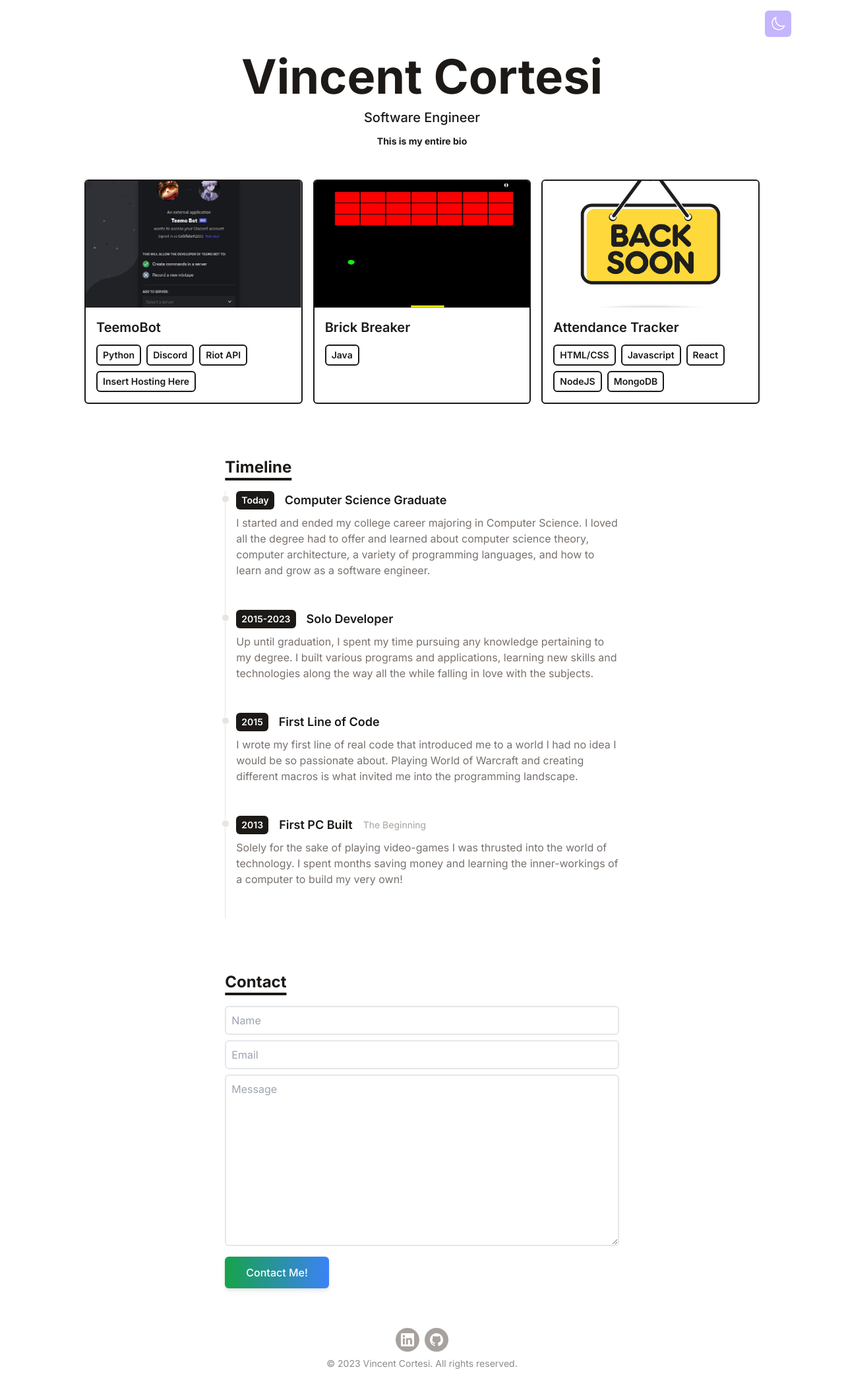
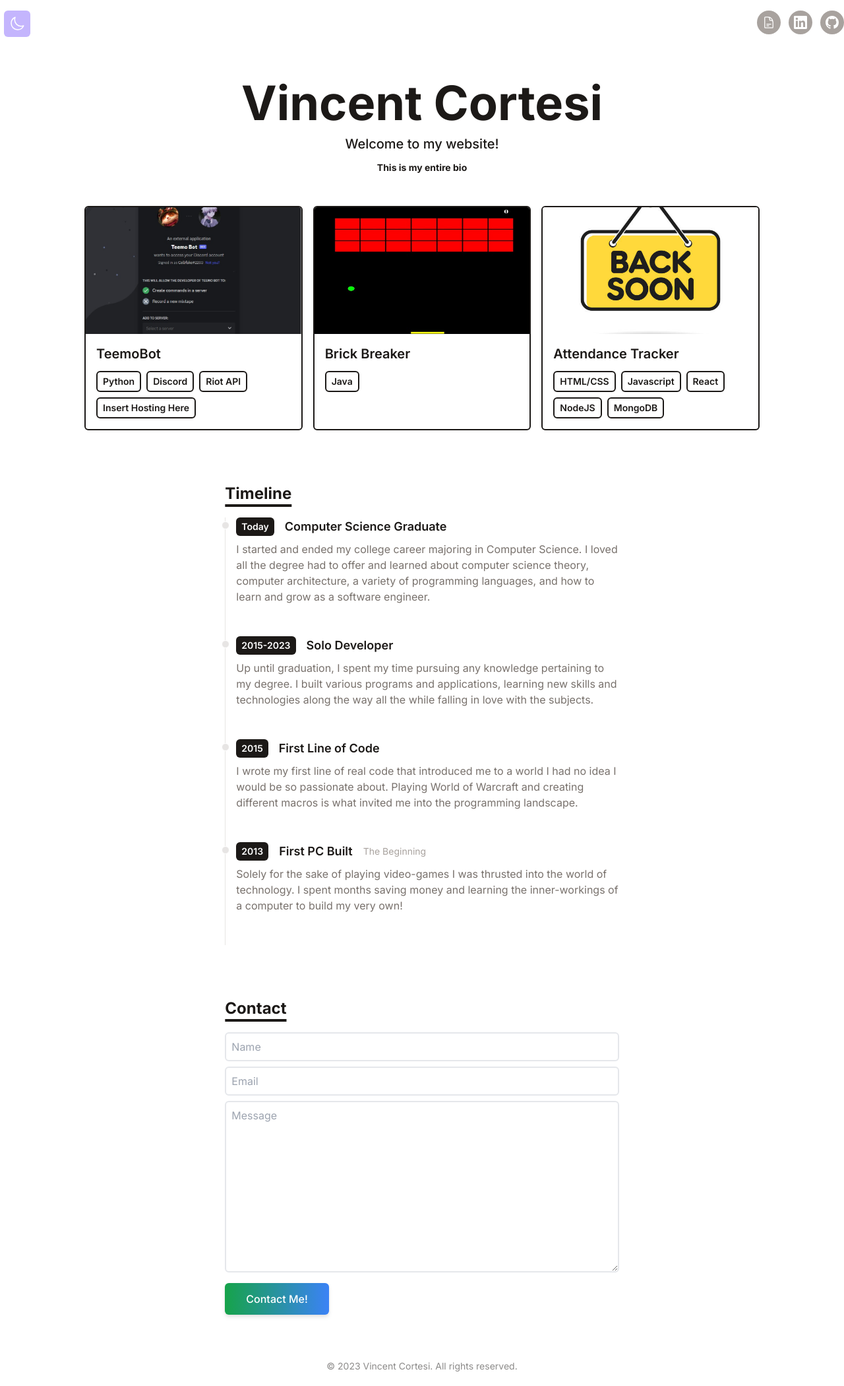
Before and after one commit to Vcortesi/my-portfolio, a React (Vite) app: page / in a window 1280 px wide. Shown: the whole page at 66% size. Built offline with nearby package versions, Linux system fonts and the light colour scheme.

Commit message:
Added new link/re-organized

```diff
--- a/src/App.jsx
+++ b/src/App.jsx
@@ -4,6 +4,7 @@ import Footer from './components/Footer';
 import Intro from './components/Intro';
 import Portfolio from './components/Portfolio';
 import Timeline from './components/Timeline';
+import Header from './components/Header';
 
 function App() {
 	const [theme, setTheme] = useState(null);
@@ -67,12 +68,13 @@ function App() {
 		<button
 			type="button"
 			onClick={handleThemeSwitch}
-			className="fixed p-2 z-10 right-20 top-4 bg-violet-300 dark:bg-orange-300 text-lg p-1 rounded-md"
+			className="fixed p-2 z-10 left-1.5 top-4 bg-violet-300 dark:bg-orange-300 text-lg p-1 rounded-md"
 		>
 			{theme === 'dark' ? sun : moon}
 		</button>
 		<div className="bg-white dark:bg-stone-900 text-stone-900 dark:text-stone-300 min-h-screen font-inter">
 			<div className="max-w-5xl w-11/12 mx-auto">
+				<Header />
 				<Intro />
 				<Portfolio />
 				<Timeline />
--- a/src/components/Contact.jsx
+++ b/src/components/Contact.jsx
@@ -30,7 +30,7 @@ function Contact() {
                   className="p-2 mb-4 bg-transparent border-2 rounded-md focus:outline-none"
                />
                <button
-                  type="submit"
+                  type="button"
                   className="text-center inline-block px-8 py-3 w-max text-base
                    font-medium rounded-md text-white bg-gradient-to-r from-green-600
                    to-blue-500 drop-shadow-md"
--- a/src/components/Footer.jsx
+++ b/src/components/Footer.jsx
@@ -3,48 +3,6 @@ import React from 'react';
 function Footer() {
 	return (
 		<div className="py-5 text-center">
-				<div className="container max-w-screen-lg mx-auto">
-					<div>
-						<div className="flex flex-wrap justify-center gap-2">
-							<a
-								href="https://www.linkedin.com/in/vincent-cortesi-a96213173/"
-								className="bg-stone-400 p-2 font-semibold text-white inline-flex items-center space-x-2 rounded-full">
-								<svg
-								className="w-5 h-5 fill-current"
-								role="img"
-								viewBox="0 0 256 256"
-								xmlns="http://www.w3.org/2000/svg"
-								>
-								<g>
-									<path d="M218.123122,218.127392 L180.191928,218.127392 L180.191928,158.724263 C180.191928,144.559023 179.939053,126.323993 160.463756,126.323993 C140.707926,126.323993 137.685284,141.757585 137.685284,157.692986 L137.685284,218.123441 L99.7540894,218.123441 L99.7540894,95.9665207 L136.168036,95.9665207 L136.168036,112.660562 L136.677736,112.660562 C144.102746,99.9650027 157.908637,92.3824528 172.605689,92.9280076 C211.050535,92.9280076 218.138927,118.216023 218.138927,151.114151 L218.123122,218.127392 Z M56.9550587,79.2685282 C44.7981969,79.2707099 34.9413443,69.4171797 34.9391618,57.260052 C34.93698,45.1029244 44.7902948,35.2458562 56.9471566,35.2436736 C69.1040185,35.2414916 78.9608713,45.0950217 78.963054,57.2521493 C78.9641017,63.090208 76.6459976,68.6895714 72.5186979,72.8184433 C68.3913982,76.9473153 62.7929898,79.26748 56.9550587,79.2685282 M75.9206558,218.127392 L37.94995,218.127392 L37.94995,95.9665207 L75.9206558,95.9665207 L75.9206558,218.127392 Z M237.033403,0.0182577091 L18.8895249,0.0182577091 C8.57959469,-0.0980923971 0.124827038,8.16056231 -0.001,18.4706066 L-0.001,237.524091 C0.120519052,247.839103 8.57460631,256.105934 18.8895249,255.9977 L237.033403,255.9977 C247.368728,256.125818 255.855922,247.859464 255.999,237.524091 L255.999,18.4548016 C255.851624,8.12438979 247.363742,-0.133792868 237.033403,0.000790807055" />
-								</g>
-								</svg>
-							</a>
-							<a
-								href="https://github.com/Vcortesi"
-								className="bg-stone-400 p-2 font-semibold text-white inline-flex items-center space-x-2 rounded-full">
-								<svg
-								xmlns="http://www.w3.org/2000/svg"
-								xmlnsXlink="http://www.w3.org/1999/xlink"
-								aria-hidden="true"
-								role="img"
-								className="w-5"
-								preserveAspectRatio="xMidYMid meet"
-								viewBox="0 0 24 24"
-								>
-								<g fill="none">
-									<path
-										fillRule="evenodd"
-										clipRule="evenodd"
-										d="M12 0C5.37 0 0 5.37 0 12c0 5.31 3.435 9.795 8.205 11.385c.6.105.825-.255.825-.57c0-.285-.015-1.23-.015-2.235c-3.015.555-3.795-.735-4.035-1.41c-.135-.345-.72-1.41-1.23-1.695c-.42-.225-1.02-.78-.015-.795c.945-.015 1.62.87 1.845 1.23c1.08 1.815 2.805 1.305 3.495.99c.105-.78.42-1.305.765-1.605c-2.67-.3-5.46-1.335-5.46-5.925c0-1.305.465-2.385 1.23-3.225c-.12-.3-.54-1.53.12-3.18c0 0 1.005-.315 3.3 1.23c.96-.27 1.98-.405 3-.405s2.04.135 3 .405c2.295-1.56 3.3-1.23 3.3-1.23c.66 1.65.24 2.88.12 3.18c.765.84 1.23 1.905 1.23 3.225c0 4.605-2.805 5.625-5.475 5.925c.435.375.81 1.095.81 2.22c0 1.605-.015 2.895-.015 3.3c0 .315.225.69.825.57A12.02 12.02 0 0 0 24 12c0-6.63-5.37-12-12-12z"
-										fill="currentColor"
-									/>
-								</g>
-								</svg>
-							</a>
-						</div>
-					</div>
-				</div>
 			<p className="text-sm mt-2  opacity-50">
 				&copy; {new Date().getFullYear()} Vincent Cortesi. All rights reserved.
 			</p>
--- /dev/null
+++ b/src/components/Header.jsx
@@ -0,0 +1,60 @@
+import React from 'react';
+
+function Header() {
+	return (
+		<div className="py-5 text-center">
+				<div className="container max-w-screen-lg mx-auto">
+					<div>
+						<div className="flex flex-wrap justify-center gap-2">
+                            <a
+                                href="https://drive.google.com/file/d/1GA8qv6sEuHcQzz9vgqUOuBQMFhDhapS2/view"
+                                target="_blank"
+                                className="fixed p-2 z-10 right-24 top-4 font-semibold bg-stone-400 text-white space-x-2 rounded-full">
+                                <svg xmlns="http://www.w3.org/2000/svg" fill="none" viewBox="0 0 24 24" stroke-width="1.5" stroke="currentColor" class="w-5 h-5">
+                                <path stroke-linecap="round" stroke-linejoin="round" d="M19.5 14.25v-2.625a3.375 3.375 0 00-3.375-3.375h-1.5A1.125 1.125 0 0113.5 7.125v-1.5a3.375 3.375 0 00-3.375-3.375H8.25m0 12.75h7.5m-7.5 3H12M10.5 2.25H5.625c-.621 0-1.125.504-1.125 1.125v17.25c0 .621.504 1.125 1.125 1.125h12.75c.621 0 1.125-.504 1.125-1.125V11.25a9 9 0 00-9-9z" />
+                                </svg>
+                            </a>
+						    <a
+								href="https://www.linkedin.com/in/vincent-cortesi-a96213173/"
+								className="fixed p-2 z-10 right-12 top-4 font-semibold bg-stone-400 text-white space-x-2 rounded-full">
+								<svg
+								className="w-5 h-5 fill-current"
+								role="img"
+								viewBox="0 0 256 256"
+								xmlns="http://www.w3.org/2000/svg"
+								>
+								<g>
+									<path d="M218.123122,218.127392 L180.191928,218.127392 L180.191928,158.724263 C180.191928,144.559023 179.939053,126.323993 160.463756,126.323993 C140.707926,126.323993 137.685284,141.757585 137.685284,157.692986 L137.685284,218.123441 L99.7540894,218.123441 L99.7540894,95.9665207 L136.168036,95.9665207 L136.168036,112.660562 L136.677736,112.660562 C144.102746,99.9650027 157.908637,92.3824528 172.605689,92.9280076 C211.050535,92.9280076 218.138927,118.216023 218.138927,151.114151 L218.123122,218.127392 Z M56.9550587,79.2685282 C44.7981969,79.2707099 34.9413443,69.4171797 34.9391618,57.260052 C34.93698,45.1029244 44.7902948,35.2458562 56.9471566,35.2436736 C69.1040185,35.2414916 78.9608713,45.0950217 78.963054,57.2521493 C78.9641017,63.090208 76.6459976,68.6895714 72.5186979,72.8184433 C68.3913982,76.9473153 62.7929898,79.26748 56.9550587,79.2685282 M75.9206558,218.127392 L37.94995,218.127392 L37.94995,95.9665207 L75.9206558,95.9665207 L75.9206558,218.127392 Z M237.033403,0.0182577091 L18.8895249,0.0182577091 C8.57959469,-0.0980923971 0.124827038,8.16056231 -0.001,18.4706066 L-0.001,237.524091 C0.120519052,247.839103 8.57460631,256.105934 18.8895249,255.9977 L237.033403,255.9977 C247.368728,256.125818 255.855922,247.859464 255.999,237.524091 L255.999,18.4548016 C255.851624,8.12438979 247.363742,-0.133792868 237.033403,0.000790807055" />
+								</g>
+								</svg>
+							</a>
+							<a
+								href="https://github.com/Vcortesi"
+								className="fixed p-2 z-10 right-0 top-4 font-semibold bg-stone-400 text-white space-x-2 rounded-full">
+								<svg
+								xmlns="http://www.w3.org/2000/svg"
+								xmlnsXlink="http://www.w3.org/1999/xlink"
+								aria-hidden="true"
+								role="img"
+								className="w-5"
+								preserveAspectRatio="xMidYMid meet"
+								viewBox="0 0 24 24"
+								>
+								<g fill="none">
+									<path
+										fillRule="evenodd"
+										clipRule="evenodd"
+										d="M12 0C5.37 0 0 5.37 0 12c0 5.31 3.435 9.795 8.205 11.385c.6.105.825-.255.825-.57c0-.285-.015-1.23-.015-2.235c-3.015.555-3.795-.735-4.035-1.41c-.135-.345-.72-1.41-1.23-1.695c-.42-.225-1.02-.78-.015-.795c.945-.015 1.62.87 1.845 1.23c1.08 1.815 2.805 1.305 3.495.99c.105-.78.42-1.305.765-1.605c-2.67-.3-5.46-1.335-5.46-5.925c0-1.305.465-2.385 1.23-3.225c-.12-.3-.54-1.53.12-3.18c0 0 1.005-.315 3.3 1.23c.96-.27 1.98-.405 3-.405s2.04.135 3 .405c2.295-1.56 3.3-1.23 3.3-1.23c.66 1.65.24 2.88.12 3.18c.765.84 1.23 1.905 1.23 3.225c0 4.605-2.805 5.625-5.475 5.925c.435.375.81 1.095.81 2.22c0 1.605-.015 2.895-.015 3.3c0 .315.225.69.825.57A12.02 12.02 0 0 0 24 12c0-6.63-5.37-12-12-12z"
+										fill="currentColor"
+									/>
+								</g>
+								</svg>
+							</a>
+						</div>
+					</div>
+				</div>
+		</div>
+	);
+}
+
+export default Header;
--- a/src/components/Intro.jsx
+++ b/src/components/Intro.jsx
@@ -6,7 +6,7 @@ function Intro() {
         justify-center flex-col text-center pt-20
         pb-6">
             <h1 className ="text-4xl md:text-7xl dark:text-white mb-1 md:mb-3 font-bold">Vincent Cortesi</h1>
-            <p className="text-base md:text-xl mb-3 font-medium">Software Engineer</p>
+            <p className="text-base md:text-xl mb-3 font-medium">Welcome to my website!</p>
             <p className ="text-sm max-w-xl mb-6 font-bold">This is my entire bio</p>
          </div>
     )
```
Also changed, not shown: 10 other files (tests, documents, lock files or other folders).
